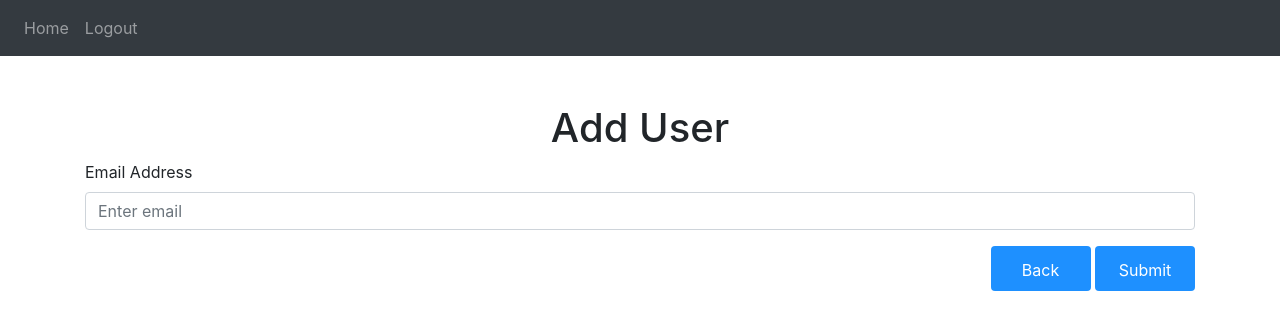
After one commit to YoussefMP/unloqr, a Flask app: page /add_user in a window 1280 px wide. The commit adds this page. Shown: the top 330 px of the page. Run offline with Flask 2, Linux system fonts and the light colour scheme; a user stored in the database is signed in; some libraries are stand-ins or nearby versions.

Commit message:
Client msgs + Views + Add user + Delete User

```diff
--- a/UnloQR_Server/Website/auth.py
+++ b/UnloQR_Server/Website/auth.py
@@ -1,7 +1,8 @@
 from flask import Blueprint, render_template, request, flash, redirect, url_for
 from flask_login import login_user, login_required, logout_user, current_user
 from werkzeug.security import generate_password_hash, check_password_hash
-from .client_comms import send_confirmation_email, get_token_seed
+from .client_msg_gen import send_confirmation_email, get_token_seed
+from validate_email_address import validate_email
 from itsdangerous import SignatureExpired
 from .models import User, Log
 from . import db_man
@@ -19,7 +20,6 @@ def login():
         user = User.query.filter_by(email=email).first()
         if user:
             if check_password_hash(user.password, password):
-                # TODO: Open Lock and Camera
                 flash("Logged in Successfully!", category="success")
                 login_user(user, remember=False)
                 return redirect(url_for("views.home"))
@@ -38,23 +38,31 @@ def logout():
     return redirect(url_for("auth.login"))
 
 
-@auth.route("/confirm_email/<token>")
+@auth.route("/confirm_email/<token>", methods=["GET", "POST"])
 def reroute_to_confirmation(token):
-    try:
-        email = get_token_seed(token)
-    except SignatureExpired:
-        return "<h1> Der Token ist abgelaufen, bitte fordern Sie eine neue Identifikationsmail an </h1> "
-        pass
 
-    db_man.update_email_confirmed_status(User.query.filter_by(email=email).first())
+    if request.method == "POST":
+        password1 = request.form.get("password1")
+        password2 = request.form.get("password2")
+        try:
+            email = get_token_seed(token)
+        except SignatureExpired:
+            return "<h1> Der Token ist abgelaufen, bitte fordern Sie eine neue Identifikationsmail an </h1> "
 
-    log_entry = Log(video="Hello", activity="Email-confirm", user_id=User.query.filter_by(email=email).first().id)
-    db_man.add_log(log_entry)
+        if password2 == password1:
+            db_man.update_email_confirmed_status(User.query.filter_by(email=email).first())
+            db_man.set_password(password1)
 
+            log_entry = Log(video="Hello", activity="Email-confirm", user_id=User.query.filter_by(email=email).first().id)
+            db_man.add_log(log_entry)
 
-    # TODO: Reroute after some time
+            flash("Passwort gespeichert!", category="success")
 
-    return "<h1> Confirmed </h1>"
+            return redirect(url_for("auth.login"))
+        else:
+            flash("Passwörter stimmen nicht überein", category="error")
+
+    return render_template("set_password.html")
 
 
 @auth.route("/sign-up", methods=["GET", "POST"])
@@ -89,7 +97,7 @@ def sign_up():
 
             flash("Konto wurde erfolgreich erstellt, bitte bestätigen Sie Ihre E-Mail-Adresse.", category="success")
 
-            send_confirmation_email(email)
+            send_confirmation_email(email, "auth.reroute_to_confirmation")
 
             return redirect(url_for("views.home"))
 
@@ -100,6 +108,46 @@ def sign_up():
 @login_required
 def logs_view(uid):
     user = User.query.filter_by(id=uid).first()
+    return render_template("Logs.html", user=user)
 
 
-    return render_template("Logs.html", user=user)
+# background process happening without any refreshing
+@auth.route("/del_user/<uid>")
+@login_required
+def delete_user_with_id(uid):
+    db_man.delete_user_by_id(User.query.filter_by(id=uid))
+    flash("Logged in Successfully!", category="success")
+    return redirect(url_for("views.home"))
+
+
+@auth.route("/add_user", methods=["GET", "POST"])
+@login_required
+def add_user_view():
+
+    if request.method == "POST":
+        email = request.form.get("email")
+        isvalid = validate_email(email)
+
+        if isvalid:
+            flash("User added to database!", category="success")
+
+            user = User.query.filter_by(email=email).first()
+            if user:
+                flash("Die email-adresse ist schon verwendet", category="error")
+            else:
+                new_user = User(email=email)
+
+                db_man.add_user(new_user)
+
+                log_entry = Log(video="Hello", activity="User Added", user_id=new_user.id)
+                db_man.add_log(log_entry)
+
+                flash(f"Confirmation email sent to {email}.", category="success")
+
+                send_confirmation_email(email, "auth.reroute_to_confirmation")
+
+                return redirect(url_for("views.home"))
+        else:
+            flash("Invalid email", category="error")
+
+    return render_template("AddUser.html", user=current_user)
--- a/UnloQR_Server/Website/db_manager.py
+++ b/UnloQR_Server/Website/db_manager.py
@@ -24,3 +24,7 @@ class DBManager:
     def update_email_confirmed_status(self, user):
         user.email_confirmed = True
         self.data_base.session.commit()
+
+    def delete_user_by_id(self, user):
+        self.data_base.session.delete(user.first())
+        self.data_base.session.commit()
--- a/UnloQR_Server/Website/models.py
+++ b/UnloQR_Server/Website/models.py
@@ -9,6 +9,9 @@ class Log(db.Model):
     video = db.Column(db.String(150))
     activity = db.Column(db.String(50))
     user_id = db.Column(db.Integer, db.ForeignKey('user.id'))
+    order = db.relationship(
+        "User", backref="user"
+    )
 
 
 class User(db.Model, UserMixin):
@@ -17,4 +20,4 @@ class User(db.Model, UserMixin):
     password = db.Column(db.String(150))
     first_name = db.Column(db.String(150))
     email_confirmed = db.Column(db.Boolean, default=False)
-    logs = db.relationship("Log", lazy="dynamic")
+    logs = db.relationship("Log", cascade="all, delete")
--- a/UnloQR_Server/Website/static/add_user_btn.css
+++ b/UnloQR_Server/Website/static/add_user_btn.css
@@ -12,3 +12,8 @@
 .btn:hover {
   background-color: RoyalBlue;
 }
+
+.custom {
+    width: 100px !important;
+    height: 45px !important;
+}
--- /dev/null
+++ b/UnloQR_Server/Website/templates/AddUser.html
@@ -0,0 +1,27 @@
+{% extends "base.html" %} {% block title %} Add User {% endblock %}
+
+{% block content%}
+
+<h1 align="center">Add User</h1>
+<body>
+<form method="POST">
+  <div class="form-group">
+    <label for="email">Email Address</label>
+    <input
+      type="email"
+      class="form-control"
+      id="email"
+      name="email"
+      placeholder="Enter email"
+    />
+  </div>
+
+  <link rel="stylesheet" href="./static/add_user_btn.css">
+  <div class="text-right">
+    <a href="{{ url_for('views.home' )}}" role="button" class="btn btn-primary custom"> Back </a>
+    <button type="submit" class="btn btn-primary custom">Submit</button>
+  </div>
+
+</form>
+</body>
+{% endblock %}
--- a/UnloQR_Server/Website/templates/base.html
+++ b/UnloQR_Server/Website/templates/base.html
@@ -18,7 +18,8 @@
     <title>{% block title %}Home{% endblock %}</title>
   </head>
   <body>
-    <nav class="navbar navbar-expand-lg navbar-dark bg-dark">
+  {% block navbar %}
+    <nav class="navbar navbar-expand-lg navbar-dark bg-dark mb-5">
       <button
         class="navbar-toggler"
         type="button"
@@ -39,6 +40,7 @@
         </div>
       </div>
     </nav>
+  {% endblock %}
 
     {% with messages = get_flashed_messages(with_categories=true) %} {% if
     messages %} {% for category, message in messages %} {% if category ==
--- a/UnloQR_Server/Website/templates/home.html
+++ b/UnloQR_Server/Website/templates/home.html
@@ -5,7 +5,8 @@
 <body>
 
   <div class="text-right">
-    <button type="submit" class="btn btn-primary mr-4 mb-2"><i class="fa fa-plus"></i> Add User</button>
+    <a href="{{ url_for('auth.add_user_view') }}" role="button" class="btn btn-primary mr-4 mb-2">
+      <i class="fa fa-plus"></i> Add User</a>
   </div>
 
   <table class="table mt-3">
```
Also changed, not shown: UnloQR_Server/Website/ClientCommunication.py (added, +58 -0 lines), UnloQR_Server/Website/Messages.py (added, +18 -0 lines), UnloQR_Server/Website/client_msg_gen.py (renamed from UnloQR_Server/Website/client_comms.py, +4 -4 lines), UnloQR_Server/Website/templates/Logs.html (+23 -1 lines), UnloQR_Server/Website/templates/set_password.html (added, +32 -0 lines), UnloQR_Server/Website/database.db.
